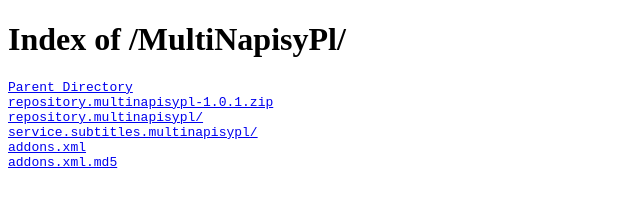
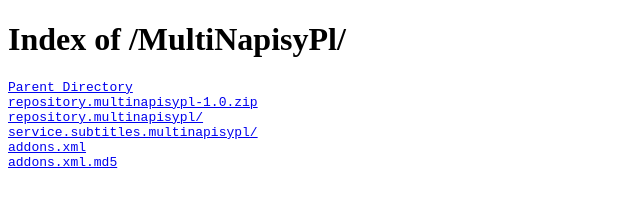
Before and after one commit to leszekgd71/MultiNapisyPl, a plain HTML site: page index.html in a window 1280 px wide. Shown: the full height of the page, 0-640 px from the left. Drawn offline with Linux system fonts and the light colour scheme.

Commit message:
Update index.html

```diff
--- a/index.html
+++ b/index.html
@@ -1,5 +1,5 @@
 <!DOCTYPE html><html lang="pl"><head><meta charset="utf-8"><title>Index of /MultiNapisyPl/</title></head><body><h1>Index of /MultiNapisyPl/</h1><pre><a href="../">Parent Directory</a>
-<a href="repository.multinapisypl-1.0.1.zip">repository.multinapisypl-1.0.1.zip</a>
+<a href="repository.multinapisypl-1.0.1.zip">repository.multinapisypl-1.0.zip</a>
 <a href="repository.multinapisypl/">repository.multinapisypl/</a>
 <a href="service.subtitles.multinapisypl/">service.subtitles.multinapisypl/</a>
 <a href="addons.xml">addons.xml</a>
```
